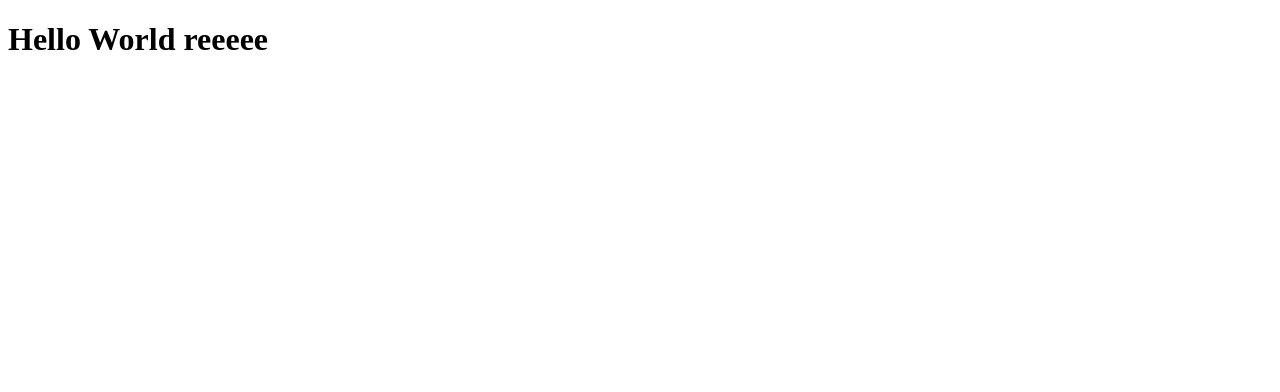
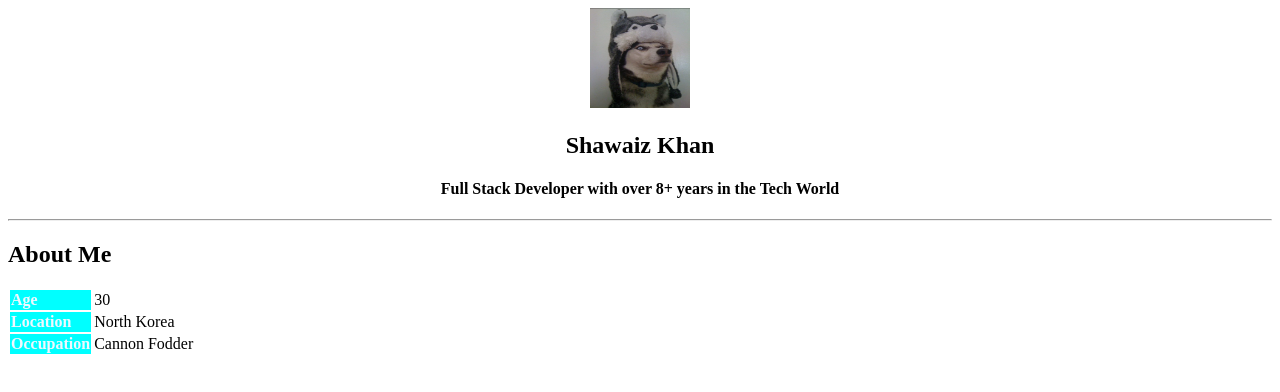
Before and after one commit to Shawaiz99/project-personal-profile-html, a plain HTML site: page index.html in a window 1280 px wide. Drawn offline with Linux system fonts and the light colour scheme.

Commit message:
Early formation of my profile page

```diff
--- a/index.html
+++ b/index.html
@@ -4,8 +4,43 @@
     <meta charset="UTF-8">
     <meta name="viewport" content="width=device-width, initial-scale=1.0">
     <title>Document</title>
+    <header>
+        <center><img src="profile.png" alt="picture of myself" height="100" width="100"></center>
+        <div>
+            <center><h2>Shawaiz Khan</h2></center>
+            <center><h4>
+                Full Stack Developer with over 8+ years
+                in the Tech World
+            </h4></center>
+        </div>
+        <hr>
+    </header>
 </head>
 <body>
-    <h1>Hello World reeeee</h1>
+    <h2>About Me</h2>
+    <table>
+        <tbody>
+            <tr>
+                <td style="background-color: aqua; color: aliceblue;"><b>Age</b></td>
+                <td>30</td>
+            </tr>
+            <tr>
+                <td style="background-color: aqua; color: aliceblue;">
+                    <b>Location</b>
+                </td>
+                <td>
+                    North Korea
+                </td>
+            </tr>
+            <tr>
+                <td style="background-color: aqua; color: aliceblue;">
+                    <b>Occupation</b>
+                </td>
+                <td>
+                    Cannon Fodder
+                </td>
+            </tr>
+        </tbody>
+    </table>
 </body>
 </html>
```
Also changed, not shown: profile.png (added).
